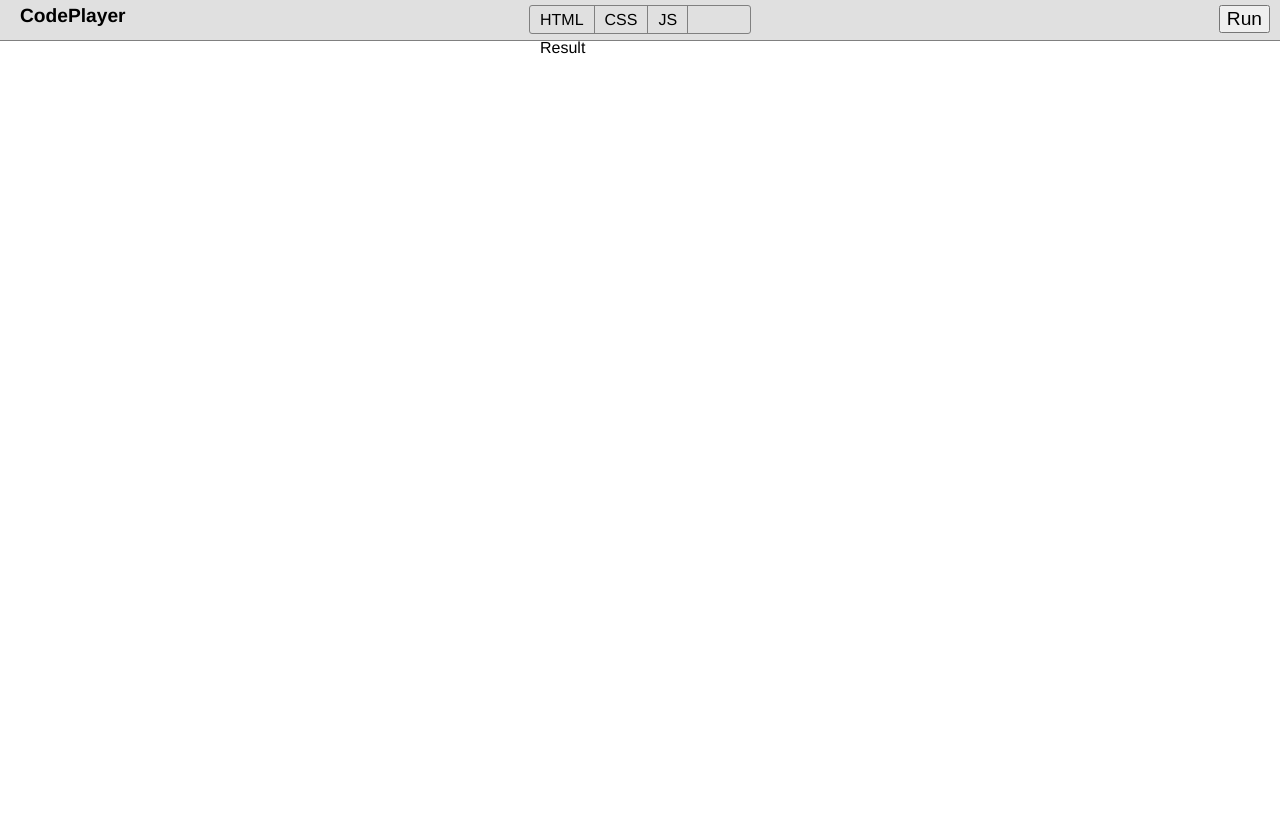
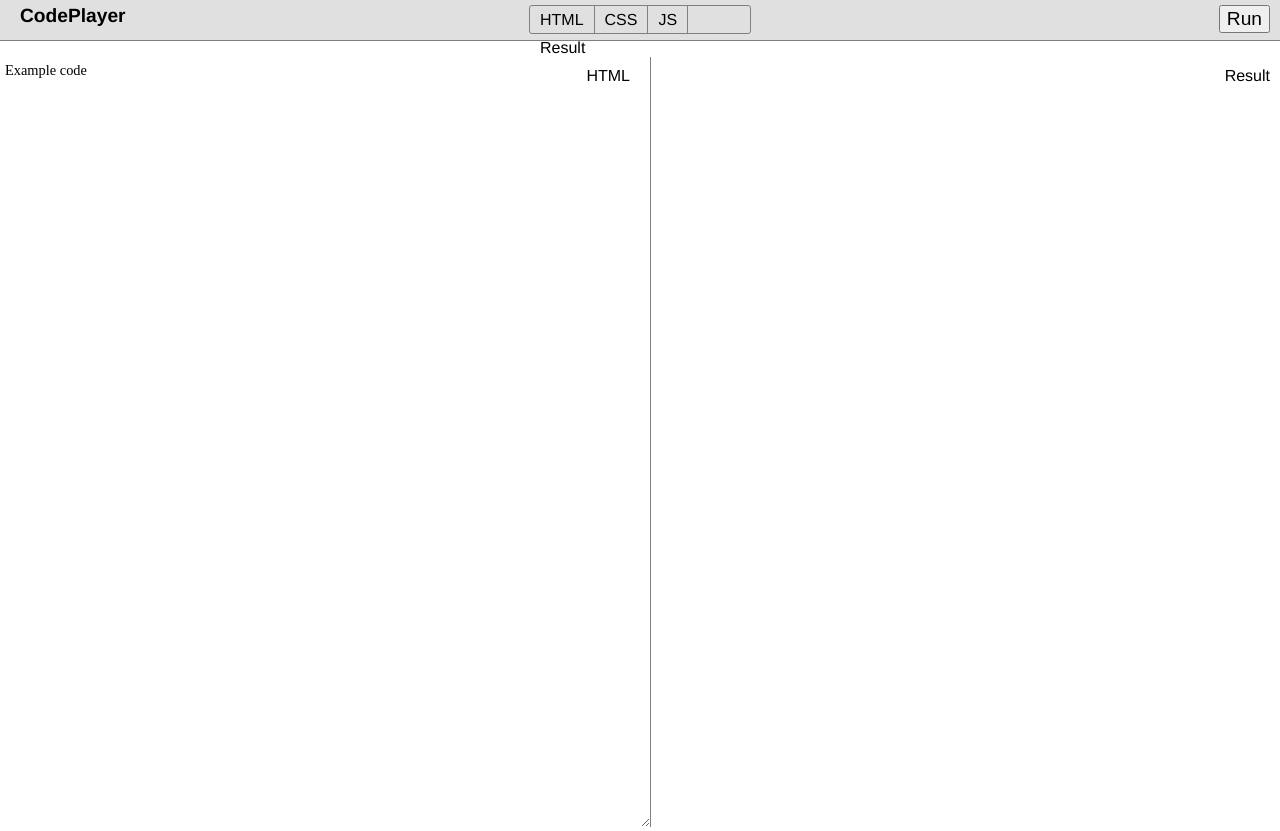
Before and after one commit to marekdano/code-player, a plain HTML site: page index.html in a window 1280 px wide. Before the commit the page ends 800 px from the top, so only its background shows below. Drawn offline with nearby package versions, Linux system fonts and the light colour scheme.

Commit message:
Added containers for displaying html, css, js and result windows

```diff
--- a/index.html
+++ b/index.html
@@ -58,6 +58,44 @@
       padding: 5px 10px;
     }
 
+    .clear {
+      clear: both;
+    }
+
+    .codeContainer {
+      height: 100%;
+      width: 50%;
+      float: left;
+      position: relative;
+    }
+
+    .codeContainer textarea {
+      width: 100%;
+      height: 100%;
+      border: none;
+      border-right: 1px solid grey;
+      font-family: monotype;
+      font-size: 90%;
+      padding: 5px;
+    }
+
+    .codeLabel {
+      position: absolute;
+      right: 10px;
+      top: 10px;
+    }
+
+    #cssContainer, #jsContainer {
+      display: none;
+    }
+
+    iframe {
+      height: 100%;
+      position: relative;
+      left: 20px;
+      border: none;
+    }
+
   </style>
 
 </head>
@@ -76,6 +114,36 @@
         <li style="border: none">Result</li>
       </ul>
     </div>
+    <div class="clear"></div>
+    <div class="codeContainer" id="htmlContainer">
+      <div class="codeLabel">HTML</div>
+      <textarea>Example code</textarea>
+    </div>
+    <div class="codeContainer" id="cssContainer">
+      <div class="codeLabel">CSS</div>
+      <textarea>Example code</textarea>
+    </div>
+    <div class="codeContainer" id="jsContainer">
+      <div class="codeLabel">JavaScript</div>
+      <textarea>Example code</textarea>
+    </div>
+    <div class="codeContainer" id="resultContainer">
+      <div class="codeLabel">Result</div>
+      <iframe></iframe>
+    </div>
+
+
   </div>
+
+  <script type="text/javascript">
+
+    var windowHeight = $(window).height();
+    var menuBarHeight = $('#menuBar').height();
+    var codeContainerHeight = windowHeight - menuBarHeight;
+
+    $('.codeContainer').height(codeContainerHeight+'px');
+
+  </script>
+
 </body>
 </html>
```
